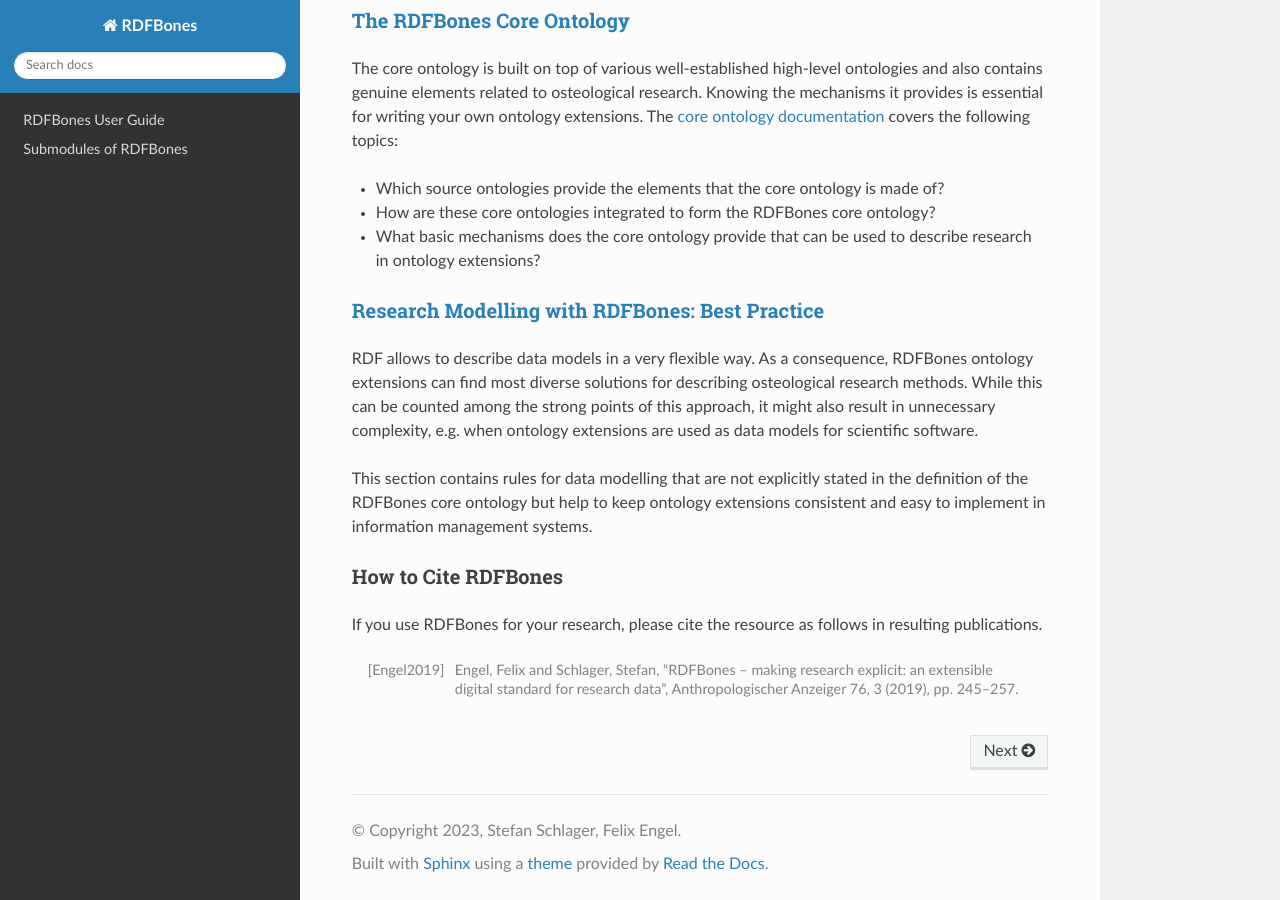
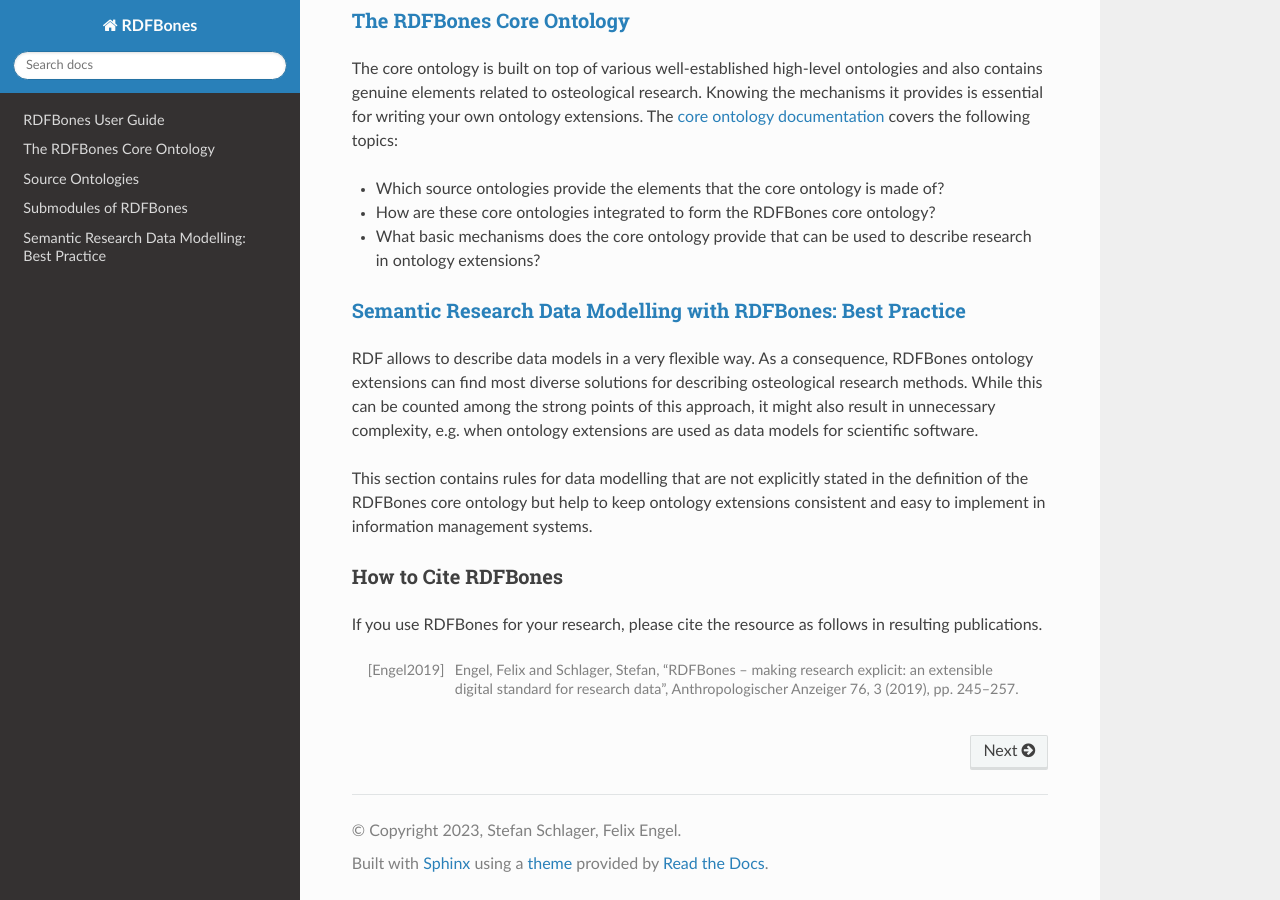
Before and after one commit to RDFBones/RDFBones-O, a Sphinx documentation site: the page built from docs/index.rst, in a window 1280 px wide and 900 px high, scrolled down 667 px. Built offline with Sphinx 7.4.7 and the Read the Docs theme 2.0.0, drawn with Linux system fonts in a browser that asks for light colours.

Commit message:
Added headers for sections.

```diff
--- a/docs/bestpractice/bestpractice_mainpage.rst
+++ b/docs/bestpractice/bestpractice_mainpage.rst
@@ -1 +1,4 @@
+Semantic Research Data Modelling: Best Practice
+===============================================
+
 Placeholder page for the main page of the best practice section.
--- a/docs/core/core_mainpage.rst
+++ b/docs/core/core_mainpage.rst
@@ -1 +1,4 @@
+The RDFBones Core Ontology
+==========================
+
 Placeholder page for the main page of the core ontology section.
--- a/docs/core/ontologies/ontologies_mainpage.rst
+++ b/docs/core/ontologies/ontologies_mainpage.rst
@@ -1 +1,4 @@
+Source Ontologies
+-----------------
+
 Placeholder page for the main page of the ontologies section.
--- a/docs/core/submodules/submodules_mainpage.rst
+++ b/docs/core/submodules/submodules_mainpage.rst
@@ -1,16 +1,16 @@
 Submodules of RDFBones
-========================
+----------------------
 
 Below you will find subsections elaborating on the different submodules of RDFBones.
 
 
 :doc:`RDFBones Collection Management </ontologies/submodules/collection>`
----------------------------------------------------------------------------
+~~~~~~~~~~~~~~~~~~~~~~~~~~~~~~~~~~~~~~~~~~~~~~~~~~~~~~~~~~~~~~~~~~~~~~~~~
 
 Collection management is a vital component of anthropological research, as specimens are often incorporated into studies long after their initial acquisition. The collection management model of RDFBones is explained on :doc:` this page </ontologies/submodules/collection>`.
 
 
 :doc:`RDFBones collection </ontologies/submodules/anatomical_model>`
----------------------------------------------------------------------
+~~~~~~~~~~~~~~~~~~~~~~~~~~~~~~~~~~~~~~~~~~~~~~~~~~~~~~~~~~~~~~~~~~~~
 
 Though :doc:`the FMA </ontologies/fma>` offers an extensive anatomical model, some modifications were necessary to adapt the FMA model for use in RDFBones. These are covered by :doc:`RDFBone's anatomical model </ontologies/submodules/anatomical_model>`.
--- a/docs/index.rst
+++ b/docs/index.rst
@@ -49,8 +49,8 @@ The core ontology is built on top of various well-established high-level ontolog
 * What basic mechanisms does the core ontology provide that can be used to describe research in ontology extensions?
 
 
-:doc:`Research Modelling with RDFBones: Best Practice </bestpractice/bestpractice_mainpage>`
-============================================================================================
+:doc:`Semantic Research Data Modelling with RDFBones: Best Practice </bestpractice/bestpractice_mainpage>`
+==========================================================================================================
 
 RDF allows to describe data models in a very flexible way. As a consequence, RDFBones ontology extensions can find most diverse solutions for describing osteological research methods. While this can be counted among the strong points of this approach, it might also result in unnecessary complexity, e.g. when ontology extensions are used as data models for scientific software.
 
```
Also changed, not shown: other parts of docs/index.rst (+1 -1 lines).
